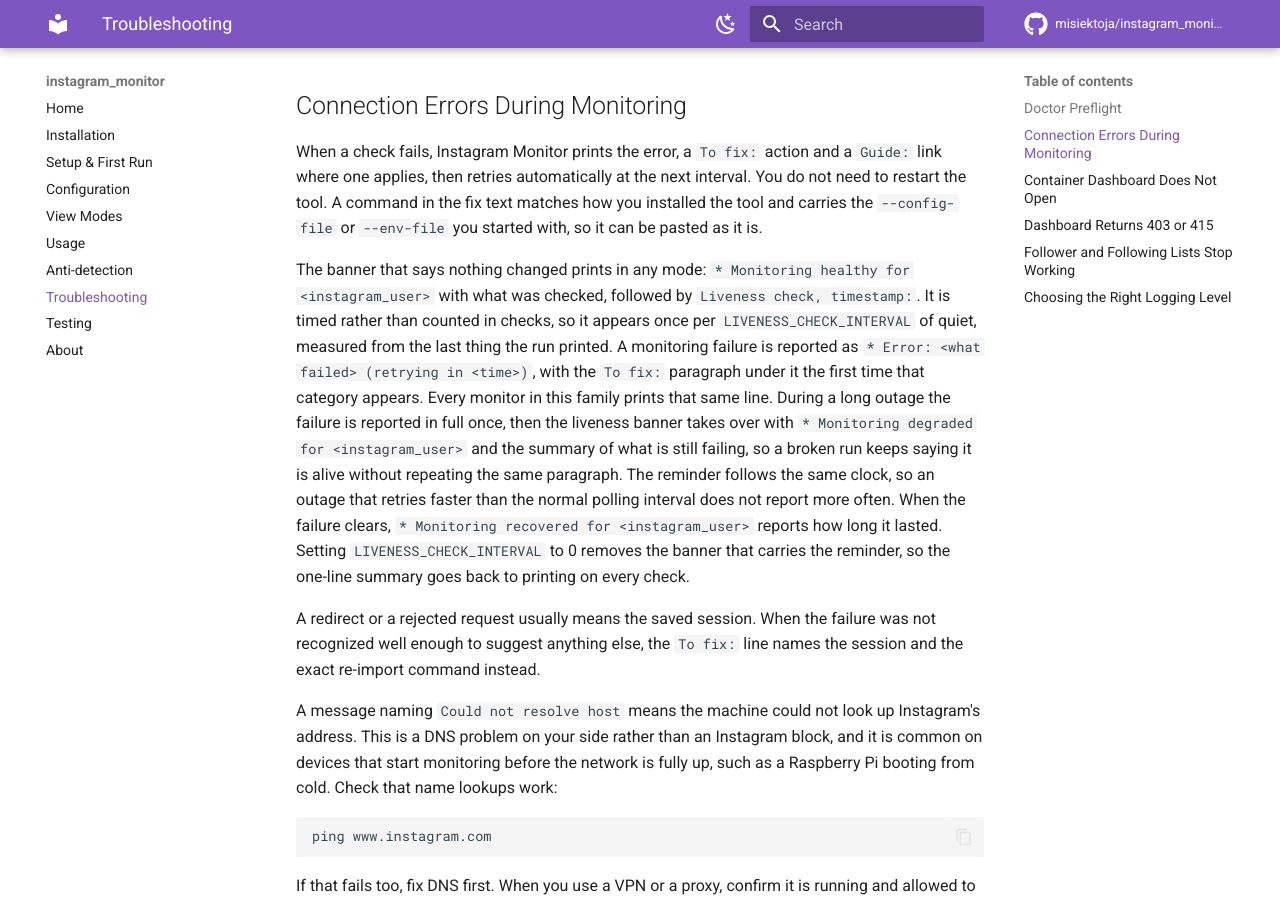
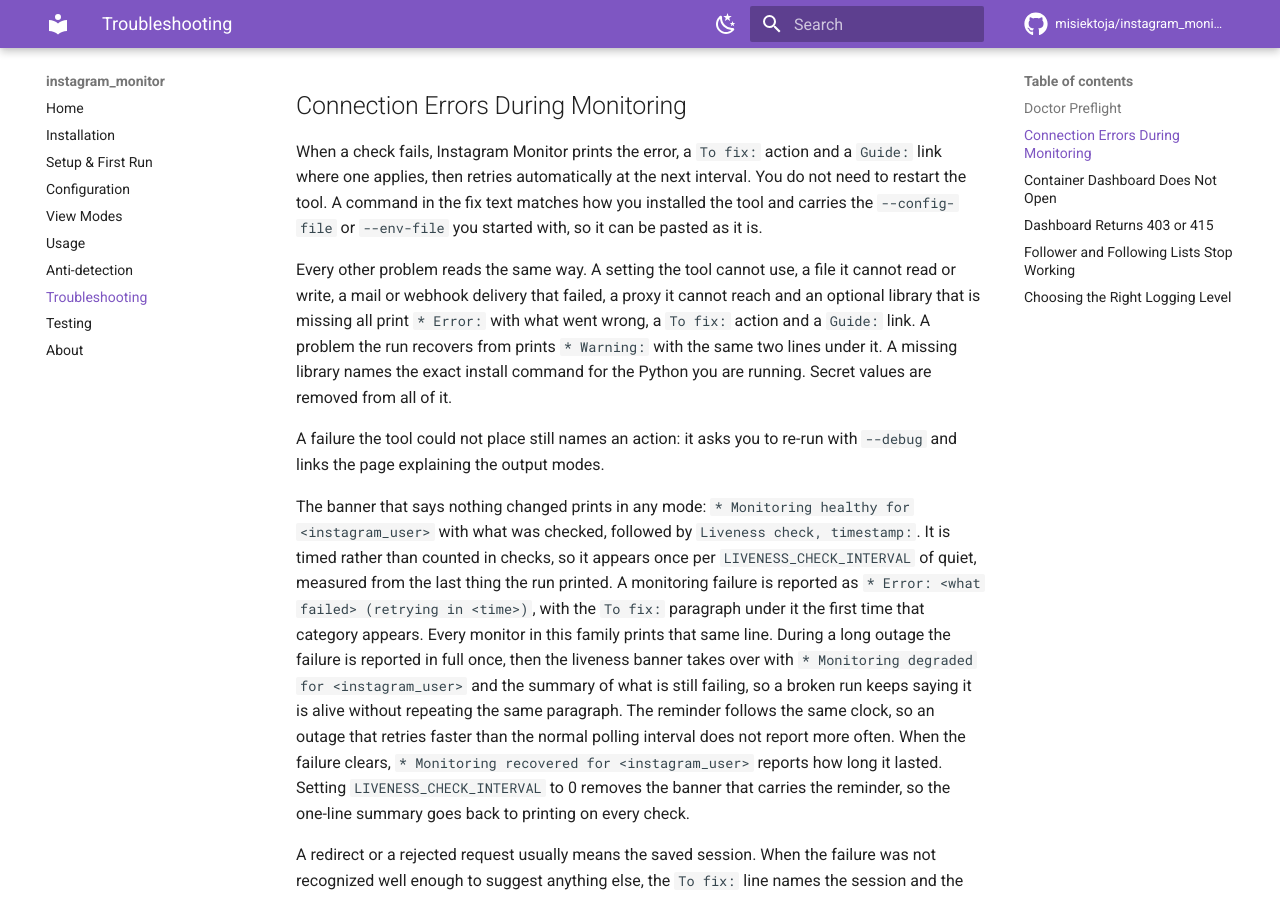
Before and after one commit to misiektoja/instagram_monitor, an MkDocs documentation site: the page built from docs/troubleshooting.md, in a window 1280 px wide and 900 px high, scrolled down 2141 px. Built offline with MkDocs 1.6.1 and Material for MkDocs 9.7.7, drawn with Linux system fonts in a browser that asks for light colours; comment, search, counter and statistics services are not loaded.

Commit message:
docs(troubleshooting): say that every problem carries an action and a page

```diff
--- a/docs/troubleshooting.md
+++ b/docs/troubleshooting.md
@@ -42,6 +42,10 @@
 ## Connection Errors During Monitoring
 
 When a check fails, Instagram Monitor prints the error, a `To fix:` action and a `Guide:` link where one applies, then retries automatically at the next interval. You do not need to restart the tool. A command in the fix text matches how you installed the tool and carries the `--config-file` or `--env-file` you started with, so it can be pasted as it is.
+
+Every other problem reads the same way. A setting the tool cannot use, a file it cannot read or write, a mail or webhook delivery that failed, a proxy it cannot reach and an optional library that is missing all print `* Error:` with what went wrong, a `To fix:` action and a `Guide:` link. A problem the run recovers from prints `* Warning:` with the same two lines under it. A missing library names the exact install command for the Python you are running. Secret values are removed from all of it.
+
+A failure the tool could not place still names an action: it asks you to re-run with `--debug` and links the page explaining the output modes.
 
 The banner that says nothing changed prints in any mode: `* Monitoring healthy for <instagram_user>` with what was checked, followed by `Liveness check, timestamp:`. It is timed rather than counted in checks, so it appears once per `LIVENESS_CHECK_INTERVAL` of quiet, measured from the last thing the run printed. A monitoring failure is reported as `* Error: <what failed> (retrying in <time>)`, with the `To fix:` paragraph under it the first time that category appears. Every monitor in this family prints that same line. During a long outage the failure is reported in full once, then the liveness banner takes over with `* Monitoring degraded for <instagram_user>` and the summary of what is still failing, so a broken run keeps saying it is alive without repeating the same paragraph. The reminder follows the same clock, so an outage that retries faster than the normal polling interval does not report more often. When the failure clears, `* Monitoring recovered for <instagram_user>` reports how long it lasted. Setting `LIVENESS_CHECK_INTERVAL` to 0 removes the banner that carries the reminder, so the one-line summary goes back to printing on every check.
 
```
